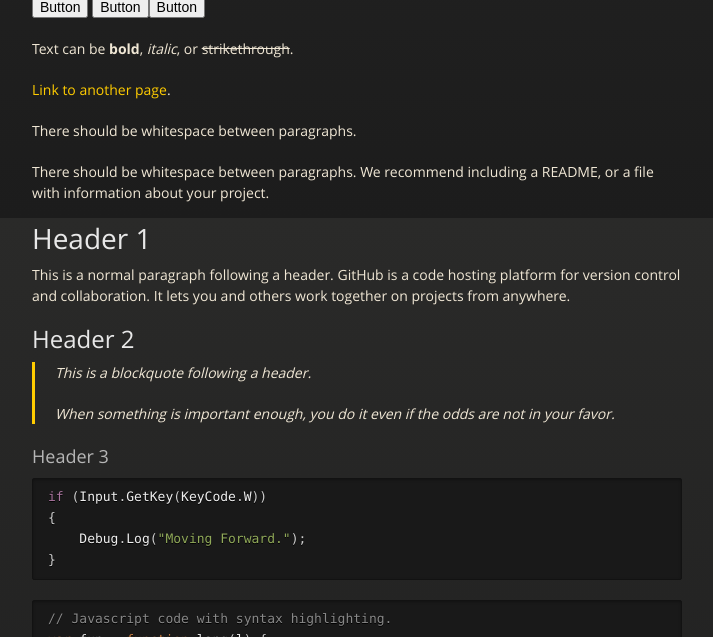
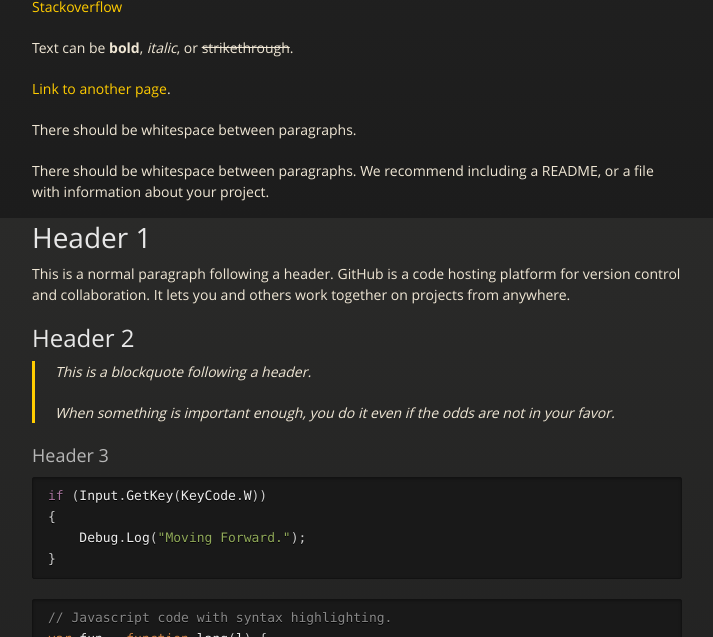
Before and after one commit to Dizlen/Website, a Jekyll site: the page built from index.md, in a window 1280 px wide and 900 px high, scrolled down 419 px, cut to the strip 263-900 px from the top of the window. Shown: the whole strip, without its empty margins (283-996 px from the left). Built offline with Jekyll 4.4.1, drawn with Linux system fonts in a browser that asks for light colours; our own code applies the rules of GitHub Pages for plain Markdown files.

Commit message:
test button 2

```diff
--- a/index.md
+++ b/index.md
@@ -9,7 +9,7 @@ My name is Joseph.
 ![Alt Text](https://media.giphy.com/media/vFKqnCdLPNOKc/giphy.gif)
 
 
-<button type="button" class="btn btn-primary">Button</button> <button type="button" class="btn btn-primary">Button</button><button type="button" class="btn btn-primary">Button</button>
+<a mat-raised-button href="https://stackoverflow.com/">Stackoverflow</a>
 
 Text can be **bold**, _italic_, or ~~strikethrough~~.
 
```
